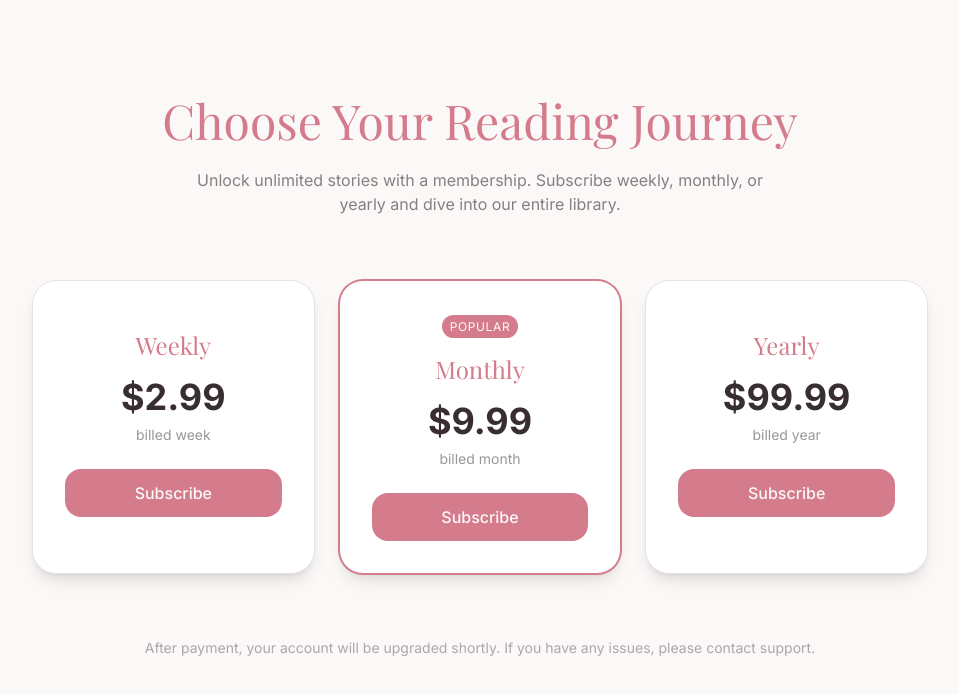
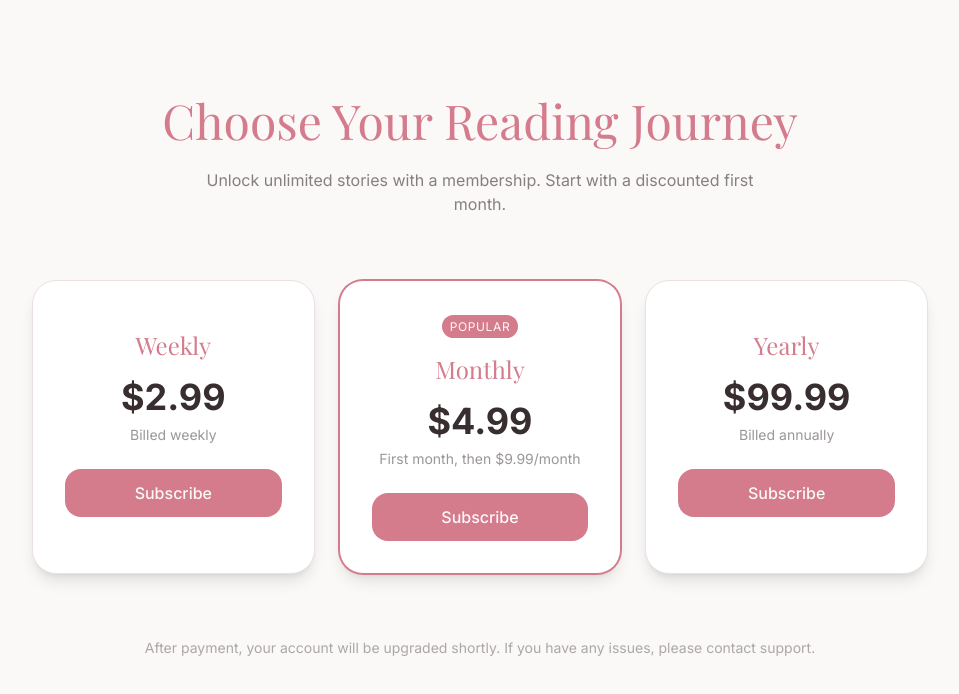
Before and after one commit to yangyifei757-dotcom/mystorysite, a Next.js app: page /pricing in a window 1280 px wide. Shown: the top 694 px of the page, without its empty margins (160-1119 px from the left). Built offline with nearby package versions, Linux system fonts and the light colour scheme; a web font is replaced by a local one.

Commit message:
Update page.tsx

```diff
--- a/app/pricing/page.tsx
+++ b/app/pricing/page.tsx
@@ -4,20 +4,23 @@ export default function PricingPage() {
       name: 'Weekly',
       price: '$2.99',
       interval: 'week',
-      stripeLink: 'https://buy.stripe.com/test_dRmdR9dgl7gve3GftYdwc00',
+      description: 'Billed weekly',
+      stripeLink: 'https://buy.stripe.com/test_你的周订阅链接',
     },
     {
       name: 'Monthly',
-      price: '$9.99',
+      price: '$4.99',
       interval: 'month',
-      stripeLink: 'https://buy.stripe.com/test_cNiaEX2BHdETf7K95Adwc01',
+      description: 'First month, then $9.99/month',
+      stripeLink: 'https://buy.stripe.com/test_你的月订阅链接（已添加优惠券）',
       popular: true,
     },
     {
       name: 'Yearly',
       price: '$99.99',
       interval: 'year',
-      stripeLink: 'https://buy.stripe.com/test_8x23cv6RX58ngbOftYdwc02',
+      description: 'Billed annually',
+      stripeLink: 'https://buy.stripe.com/test_你的年订阅链接',
     },
   ]
 
@@ -26,7 +29,7 @@ export default function PricingPage() {
       <div className="max-w-4xl mx-auto text-center">
         <h1 className="font-serif text-5xl text-primary mb-6">Choose Your Reading Journey</h1>
         <p className="text-foreground/60 max-w-xl mx-auto mb-16">
-          Unlock unlimited stories with a membership. Subscribe weekly, monthly, or yearly and dive into our entire library.
+          Unlock unlimited stories with a membership. Start with a discounted first month.
         </p>
 
         <div className="grid grid-cols-1 md:grid-cols-3 gap-6">
@@ -44,7 +47,7 @@ export default function PricingPage() {
               )}
               <h3 className="text-2xl font-serif text-primary mt-4 mb-4">{plan.name}</h3>
               <p className="text-4xl font-bold text-foreground mb-2">{plan.price}</p>
-              <p className="text-sm text-foreground/50 mb-6">billed {plan.interval}</p>
+              <p className="text-sm text-foreground/50 mb-6">{plan.description}</p>
               <a
                 href={plan.stripeLink}
                 target="_blank"
```
